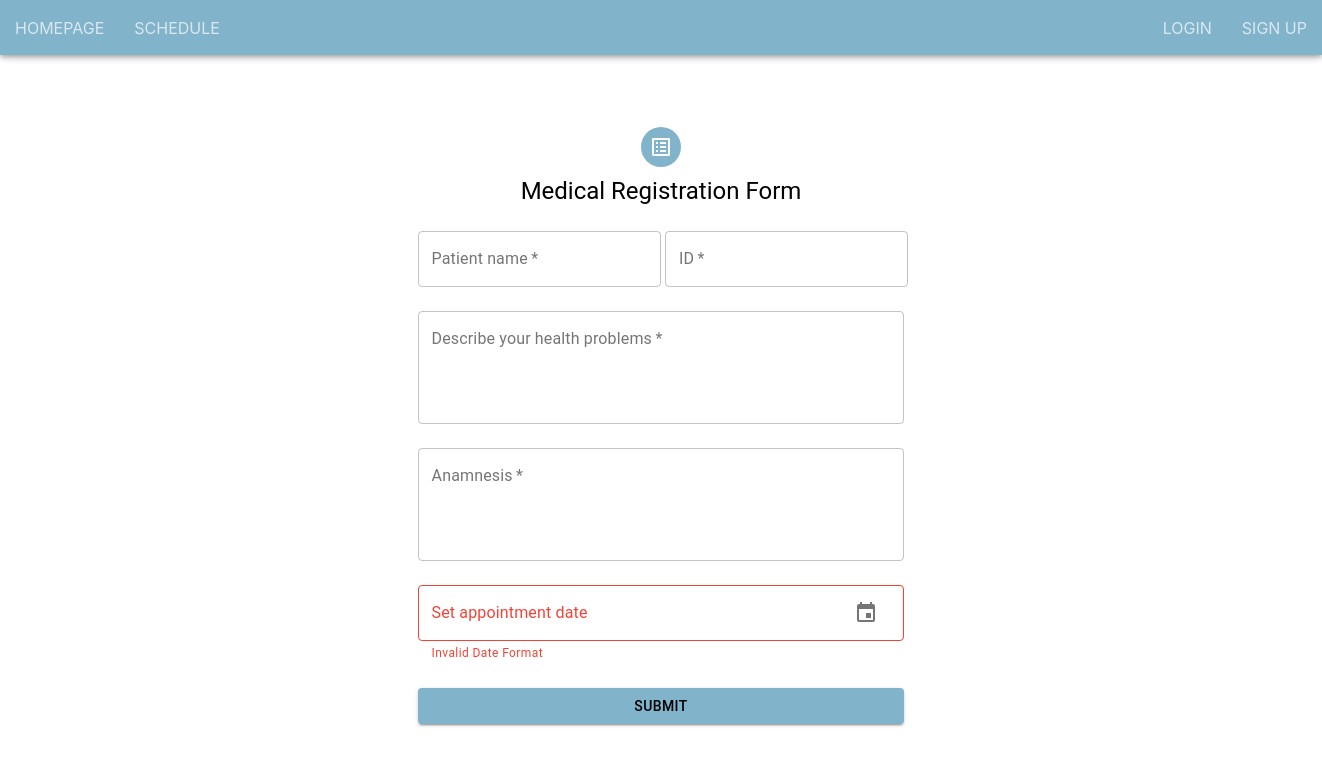
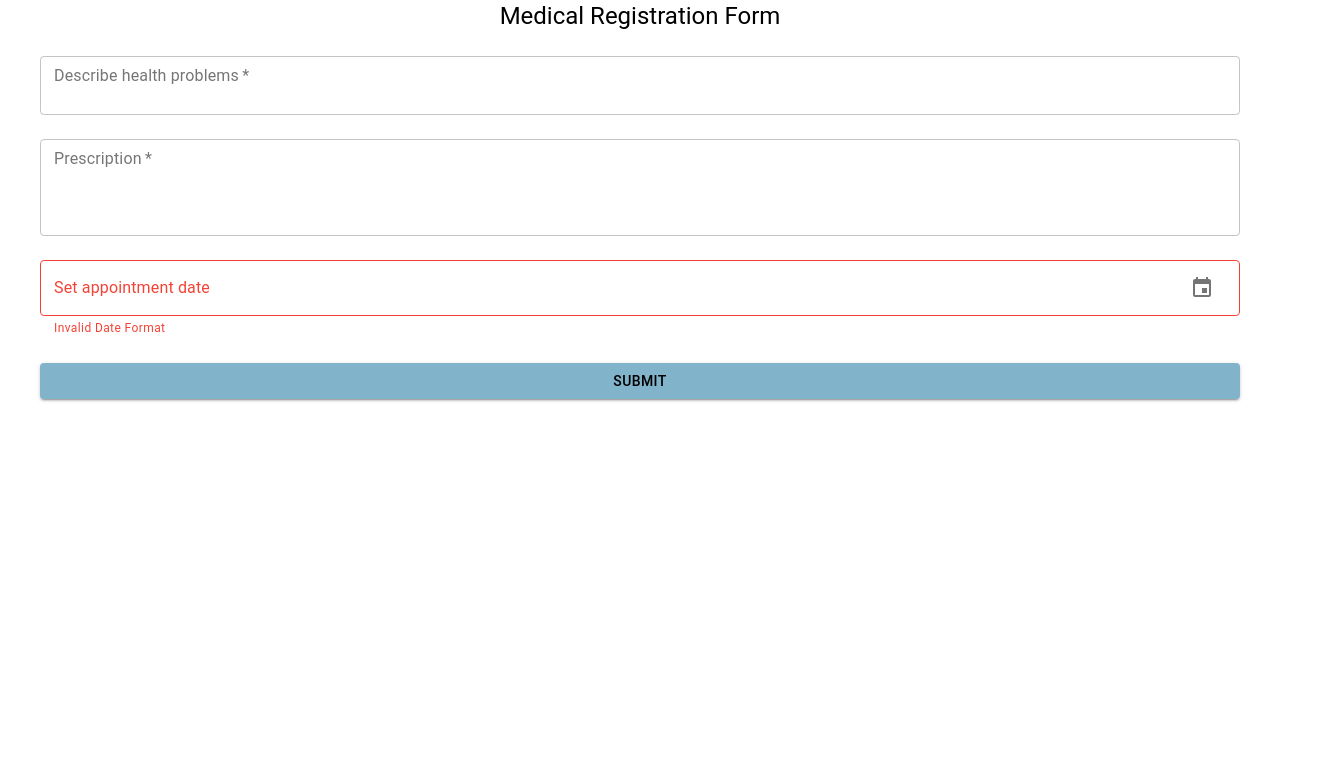
Before and after one commit to PhuongPhg/medical-management-website, a React (Create React App) app: page /registrationform in a window 1280 px wide. Shown: the top 766 px of the page, 1322 px wide, since content can reach past the window. Built offline with nearby package versions, Linux system fonts and the light colour scheme.

Commit message:
Add medical record form

```diff
--- a/src/views/profile.js
+++ b/src/views/profile.js
@@ -2,10 +2,13 @@ import React, {useState, useEffect} from "react";
 import Navigation from "../navigation";
 import Grid from '@material-ui/core/Grid';
 import { colors } from '../helpers/config';
-import { Button, Card, CardContent, Typography, makeStyles, IconButton } from "@material-ui/core";
+import { Button, Card, CardContent, Modal, TextField, Tooltip, Typography, makeStyles, IconButton } from "@material-ui/core";
 import NavigateNextIcon from '@material-ui/icons/NavigateNext';
 import NavigateBeforeIcon from '@material-ui/icons/NavigateBefore';
 import AddIcon from '@material-ui/icons/Add';
+import CloseIcon from '@material-ui/icons/Close';
+import moment from 'moment';
+import RegistrationForm from './registrationform';
 
 const AppointmentCard = (props) => {
   const styles = useStyles();
@@ -41,6 +44,7 @@ const AppointmentCard = (props) => {
 
 export default function Profile () {
   const styles = useStyles();
+  const [newRecord, setOpenNewRecord] = useState(false);
 
   return (
 		<div className={styles.container}>
@@ -52,28 +56,41 @@ export default function Profile () {
 
 				<Grid xs={9} direction="row" className={styles.records}>
 					<Grid container>
+						{/* Appointments */}
 						<Typography variant="p" align="left" className={styles.sectionHeader}>
 							Appointments
 						</Typography>
-						<AppointmentCard date="1 Feb" title="Lung examination" time="8:00 - 10:00 AM" finished={false}/>
+						<AppointmentCard date="1 Feb" title="Lung examination" time="8:00 - 10:00 AM" finished={false} />
 
+						{/* Medical records */}
 						<Grid container direction="row" justify="space-between" alignItems="center">
 							<Typography variant="p" className={styles.sectionHeader}>
 								Medical records
 							</Typography>
 
-              <IconButton>
+							<IconButton onClick={() => setOpenNewRecord(true)}>
 								<AddIcon />
 							</IconButton>
 						</Grid>
-            <AppointmentCard date="31 Jan" title="Lung examination" time="8:00 - 10:00 AM" finished={true} nextApm="01/02"/>
-            <AppointmentCard date="30 Jan" title="Lung examination" time="8:00 - 10:00 AM" finished={true} nextApm="31/01"/>
+						<AppointmentCard date="31 Jan" title="Lung examination" time="8:00 - 10:00 AM" finished={true} nextApm="01/02" />
+						<AppointmentCard date="30 Jan" title="Lung examination" time="8:00 - 10:00 AM" finished={true} nextApm="31/01" />
 					</Grid>
 					<Grid container justify="flex-end">
 						<NavigateBeforeIcon />
 						<NavigateNextIcon />
 					</Grid>
 				</Grid>
+
+				<Modal open={newRecord} onClose={() => setOpenNewRecord(false)} className={styles.modal}>
+					<Grid xs="5" className={styles.newRecordForm} align="right">
+						<Tooltip title="Close" onClick={() => setOpenNewRecord(false)}>
+							<IconButton aria-label="closeDetail" style={{ width: 40, height: 40, margin: 0 }}>
+								<CloseIcon />
+							</IconButton>
+						</Tooltip>
+            <RegistrationForm />
+					</Grid>
+				</Modal>
 			</Grid>
 		</div>
   );
@@ -128,5 +145,15 @@ const useStyles = makeStyles((theme) => ({
   nextBtn: {
     color: colors.additional_info,
     verticalAlign: 'middle'
+  },
+  modal: {
+    display: 'flex',
+    alignItems: 'center',
+    justifyContent: 'center'
+  },
+  newRecordForm: {
+		backgroundColor: theme.palette.background.paper,
+    borderRadius: 7,
+    padding: 10,
   }
 }));
--- a/src/views/registrationform.js
+++ b/src/views/registrationform.js
@@ -23,72 +23,18 @@ export default function RegistrationForm() {
 	const [id, setId] = useState(null);
 	const [symptom, setSymptom] = useState(null);
 	const [firstday, setFirstday] = useState(moment().format("DD/MM/YYYY"));
-  const [anamnesis, setAnamnesis] = useState(null);
+	const [prescription, setPrescription] = useState(null);
 
 	return (
-    <div className={styles.container}>
-    <Navigation RegistrationForm />
-    <Grid container xs={12} sm={8} md={5} className={styles.root}>
-      {/* <Grid item xs={false} sm={4} md={7} className={styles.image}/> */}
-      {/* <Grid item > */}
-        <div className={styles.paper}>
-          <Avatar className={styles.avatar}>
-            <ListAltIcon />
-          </Avatar>
-          <Typography variant="h5">
-            Medical Registration Form
-          </Typography>
-          <form className={styles.form} noValidate>
+		<Grid className={styles.paper}>
+			<Typography variant="h5">Medical Registration Form</Typography>
+			<form className={styles.form} Validate>
 				<Grid container>
-            <Grid item xs={12} sm={6}>
-              <TextField
-                margin="normal"
-                required
-                fullWidth
-                variant="outlined"
-                id="patient-name"
-                label="Patient name"
-                onTextChange = {text => setName(text)}
-                style={{marginRight: '4px'}}
-              />
-            </Grid>
-            <Grid item xs={12} sm={6}>
-              <TextField
-                margin="normal"
-                required
-                fullWidth
-                variant="outlined"
-                id="identification"
-                label="ID"
-                onTextChange = {text => setId(text)}
-                style={{marginLeft: '4px'}}
-              />
-            </Grid>
-            <TextField
-              multiline
-              rows={4}
-              variant="outlined"
-              margin="normal"
-              required
-              fullWidth
-              id="symptom"
-              label="Describe your health problems"
-              onTextChange = {text => setSymptom(text)}
-            />
-            <TextField
-              multiline
-              rows={4}
-              variant="outlined"
-              margin="normal"
-              required
-              fullWidth
-              id="anamnesis"
-              label="Anamnesis"
-              onTextChange={text => setAnamnesis(text)}
-            />
+					<TextField size="small" multiline rows={2} variant="outlined" margin="normal" required fullWidth id="symptom" label="Describe health problems" onTextChange={(text) => setSymptom(text)} />
+					<TextField size="small" multiline rows={4} variant="outlined" margin="normal" required fullWidth label="Prescription" onTextChange={(text) => setPrescription(text)} />
 					<MuiPickersUtilsProvider utils={DateFnsUtils}>
 						<KeyboardDatePicker
-                style={{marginTop: '16px'}}
+							style={{ marginTop: "16px" }}
 							disableToolbar
 							fullWidth
 							variant="inline"
@@ -97,48 +43,28 @@ export default function RegistrationForm() {
 							id="date-picker-inline"
 							label="Set appointment date"
 							value={firstday}
-                onChange={val => {setFirstday(val)}}
+							onChange={(val) => {
+								setFirstday(val);
+							}}
 						/>
 					</MuiPickersUtilsProvider>
 				</Grid>
-            <Button
-              type="submit"
-              fullWidth
-              variant="contained"
-              className={styles.submit}
-            >
+				<Button type="submit" fullWidth variant="contained" className={styles.submit}>
 					Submit
 				</Button>
 			</form>
-        </div>
-      {/* </Grid> */}
 		</Grid>
-    </div>
 	);
 }
 
 const useStyles = makeStyles((theme) => ({
-  container: {
-		width: "max-content",
-		minWidth: "100vw"
-	},
-  root: {
-    height: '100vh',
-    direction: "row",
-    marginLeft: 'auto',
-    marginRight: 'auto'
-  },
-  // image: {
-  //   backgroundImage: "url("+"https://c1.wallpaperflare.com/preview/937/818/491/stethoscope-doctor-md-medical-health-hospital.jpg"+")",
-  //   backgroundRepeat: 'no-repeat',
-  //   backgroundSize: 'cover',
-  //   backgroundPosition: 'center',
-  // },
   paper: {
-    margin: theme.spacing(8, 4),
     display: 'flex',
     flexDirection: 'column',
     alignItems: 'center',
+    paddingLeft: 40,
+    paddingRight: 40,
+    paddingBottom: 20,
   },
   avatar: {
     margin: theme.spacing(1),
```
Lines whose indentation alone changed are shown as unchanged.
